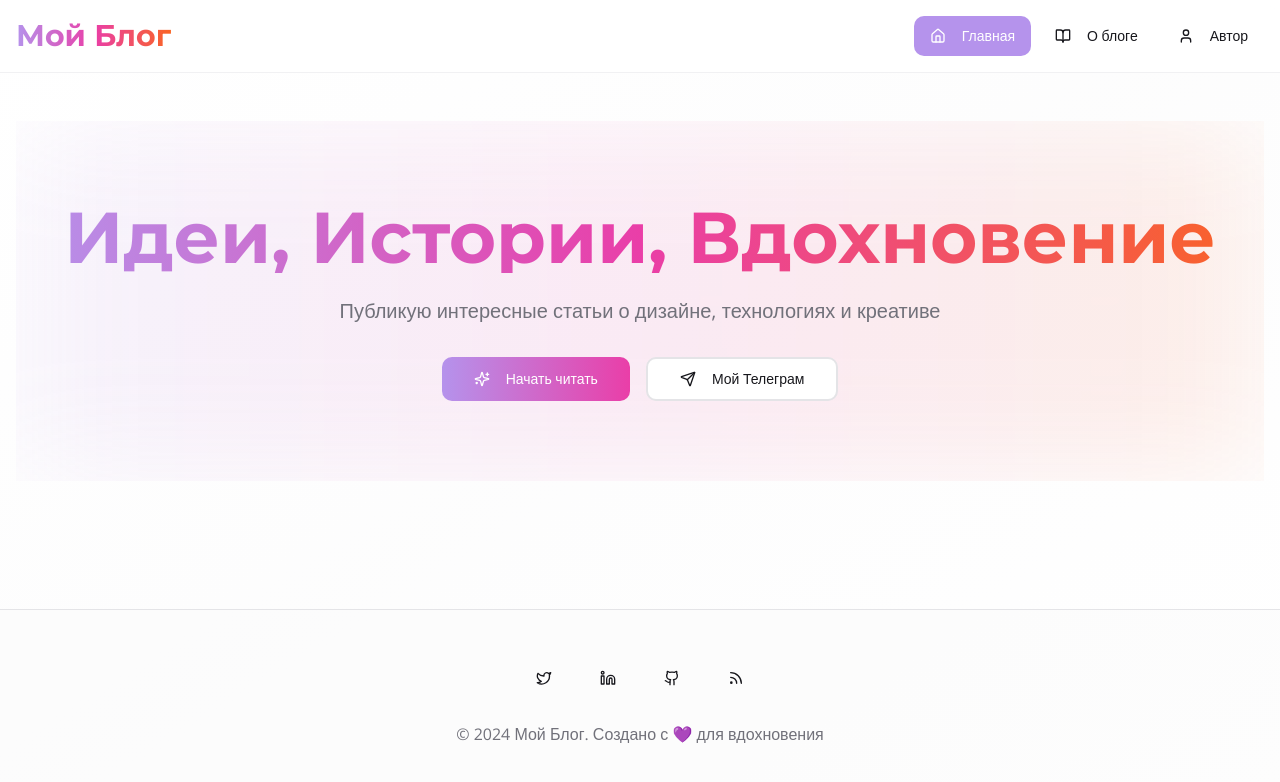
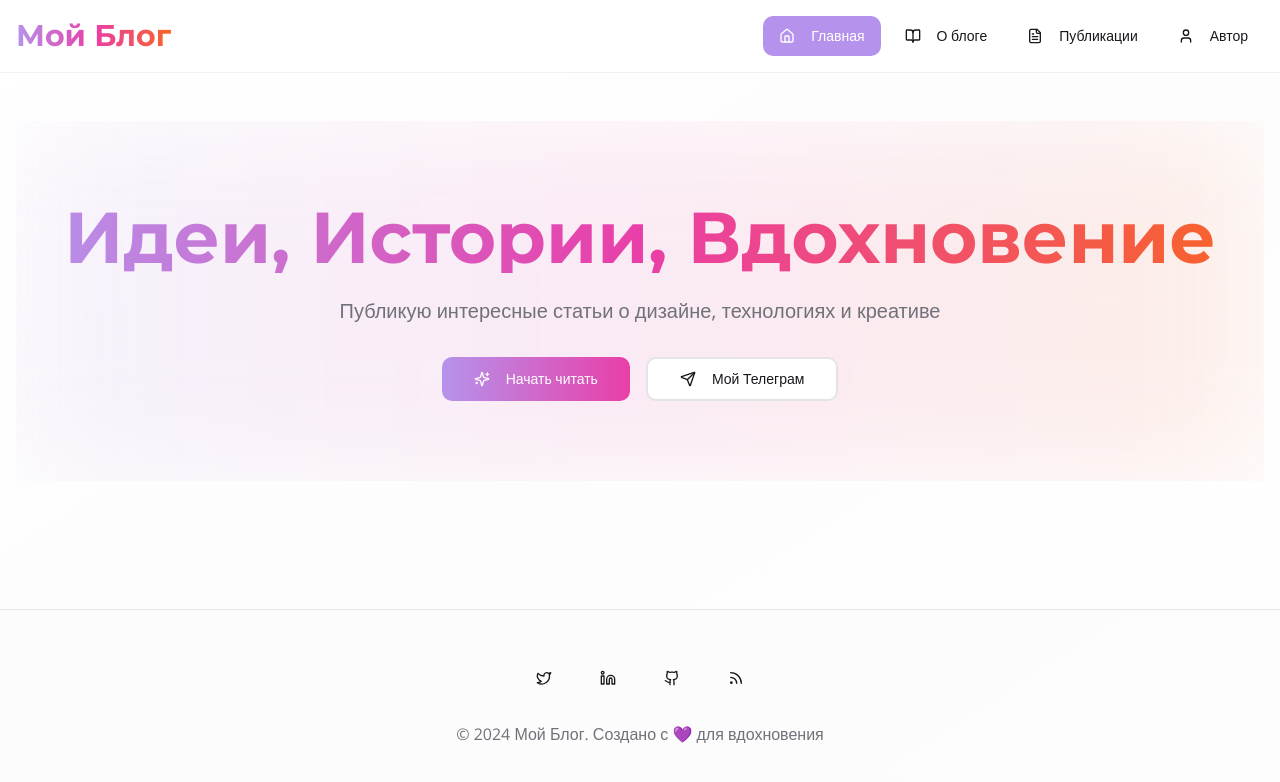
Before and after one commit to pr-poehali-dev/site-creation-project-60, a React (Vite) app: page / in a window 1280 px wide. Shown: the top 782 px of the page. Built offline with nearby package versions, Linux system fonts and the light colour scheme.

Commit message:
Добавлен раздел публикации

```diff
--- a/src/pages/Index.tsx
+++ b/src/pages/Index.tsx
@@ -45,7 +45,7 @@ const articles: Article[] = [
 ];
 
 export default function Index() {
-  const [activeSection, setActiveSection] = useState<'home' | 'about' | 'author'>('home');
+  const [activeSection, setActiveSection] = useState<'home' | 'about' | 'author' | 'publications'>('home');
 
   return (
     <div className="min-h-screen bg-gradient-to-br from-background via-muted/20 to-background">
@@ -71,6 +71,14 @@ export default function Index() {
               >
                 <Icon name="BookOpen" size={18} className="mr-2" />
                 О блоге
+              </Button>
+              <Button
+                variant={activeSection === 'publications' ? 'default' : 'ghost'}
+                onClick={() => setActiveSection('publications')}
+                className="transition-all duration-300"
+              >
+                <Icon name="FileText" size={18} className="mr-2" />
+                Публикации
               </Button>
               <Button
                 variant={activeSection === 'author' ? 'default' : 'ghost'}
@@ -250,6 +258,31 @@ export default function Index() {
             </Card>
           </div>
         )}
+
+        {activeSection === 'publications' && (
+          <div className="animate-fade-in max-w-6xl mx-auto">
+            <div className="text-center mb-12">
+              <h2 className="text-4xl font-bold mb-4">Публикации</h2>
+              <p className="text-lg text-muted-foreground">
+                Здесь будут появляться новые статьи и материалы
+              </p>
+            </div>
+
+            <div className="flex flex-col items-center justify-center py-20">
+              <div className="w-32 h-32 rounded-full bg-gradient-to-br from-primary/20 to-secondary/20 flex items-center justify-center mb-6">
+                <Icon name="FileText" size={64} className="text-primary" />
+              </div>
+              <h3 className="text-2xl font-semibold mb-3">Пока нет публикаций</h3>
+              <p className="text-muted-foreground text-center max-w-md mb-8">
+                Скоро здесь появятся интересные материалы о дизайне, технологиях и креативе
+              </p>
+              <Button size="lg" className="bg-gradient-to-r from-primary to-secondary">
+                <Icon name="Plus" size={20} className="mr-2" />
+                Создать первую публикацию
+              </Button>
+            </div>
+          </div>
+        )}
       </main>
 
       <footer className="mt-20 py-12 border-t bg-muted/20">
```
